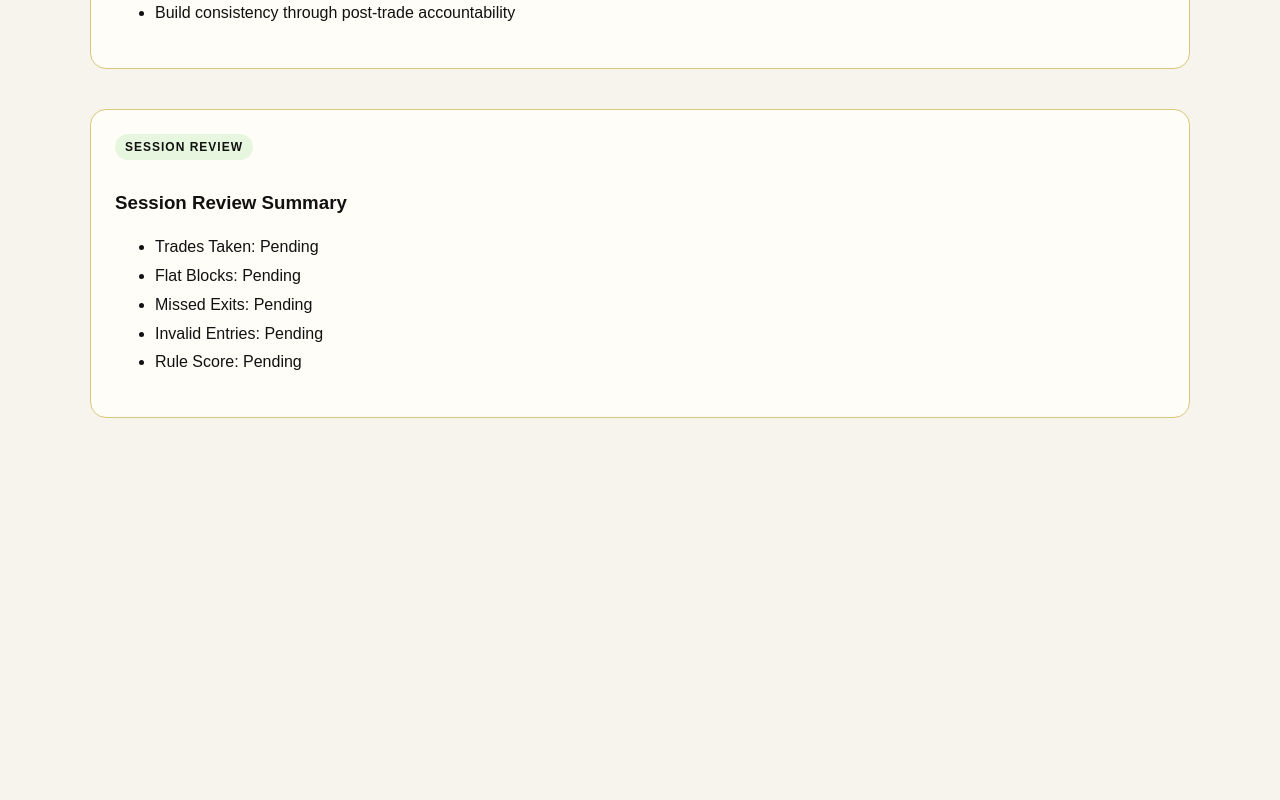
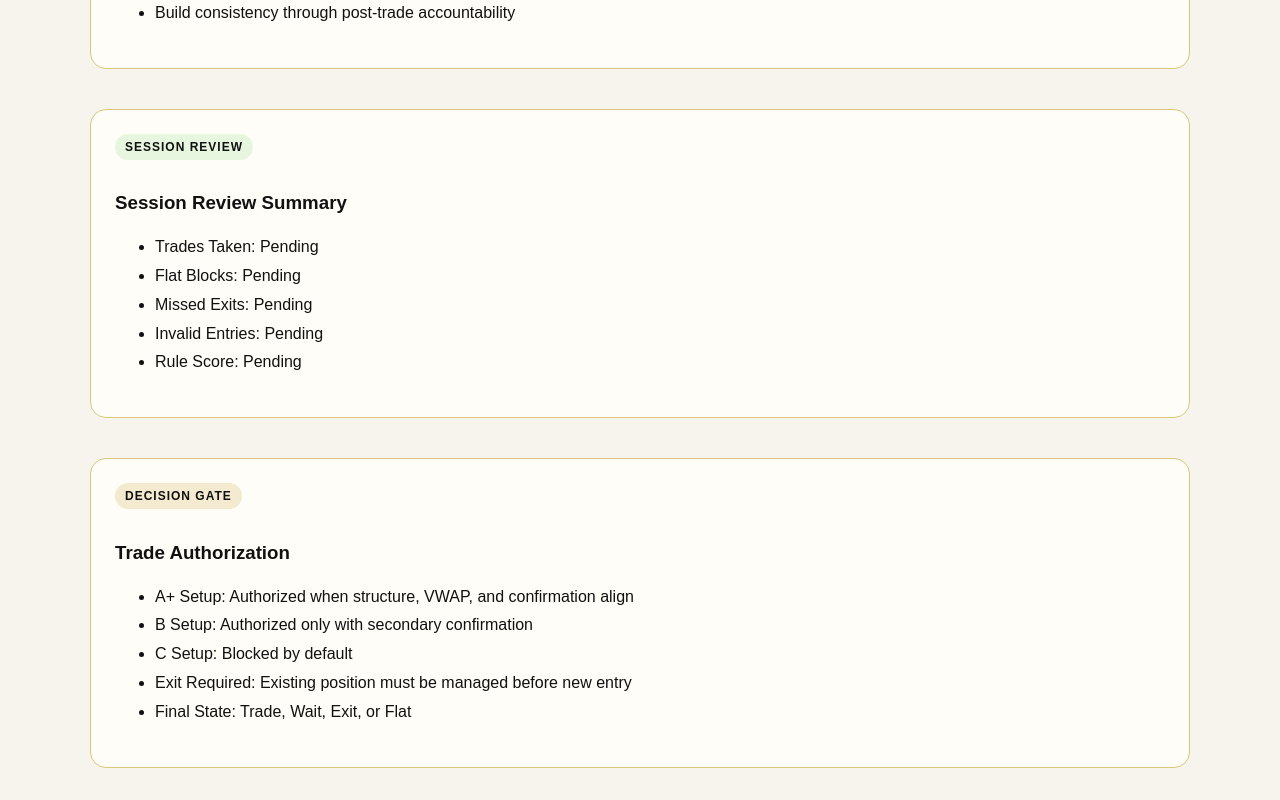
Before and after one commit to 1anointedradio-maker/elharvest-web, a Next.js app: page / in a window 1280 px wide. Shown: the part 3026-3826 px from the top of the page. Before the commit the page ends 3476 px from the top, so only its background shows below. Built offline with nearby package versions, Linux system fonts and the light colour scheme.

Commit message:
Add decision gate section for trade authorization

```diff
--- a/app/page.jsx
+++ b/app/page.jsx
@@ -306,6 +306,40 @@ export default function Home() {
     <li>Rule Score: Pending</li>
   </ul>
 </section>
+      <section
+  style={{
+    marginTop: "40px",
+    background: "#fffdf7",
+    border: "1px solid #d9c77b",
+    borderRadius: "16px",
+    padding: "24px",
+  }}
+>
+  <div
+    style={{
+      display: "inline-block",
+      fontSize: "12px",
+      fontWeight: "bold",
+      letterSpacing: "1px",
+      padding: "6px 10px",
+      borderRadius: "999px",
+      background: "#f3ead0",
+      marginBottom: "14px",
+    }}
+  >
+    DECISION GATE
+  </div>
+
+  <h3>Trade Authorization</h3>
+
+  <ul style={{ lineHeight: "1.8" }}>
+    <li>A+ Setup: Authorized when structure, VWAP, and confirmation align</li>
+    <li>B Setup: Authorized only with secondary confirmation</li>
+    <li>C Setup: Blocked by default</li>
+    <li>Exit Required: Existing position must be managed before new entry</li>
+    <li>Final State: Trade, Wait, Exit, or Flat</li>
+  </ul>
+</section>
     </main>
   );
 }
```
